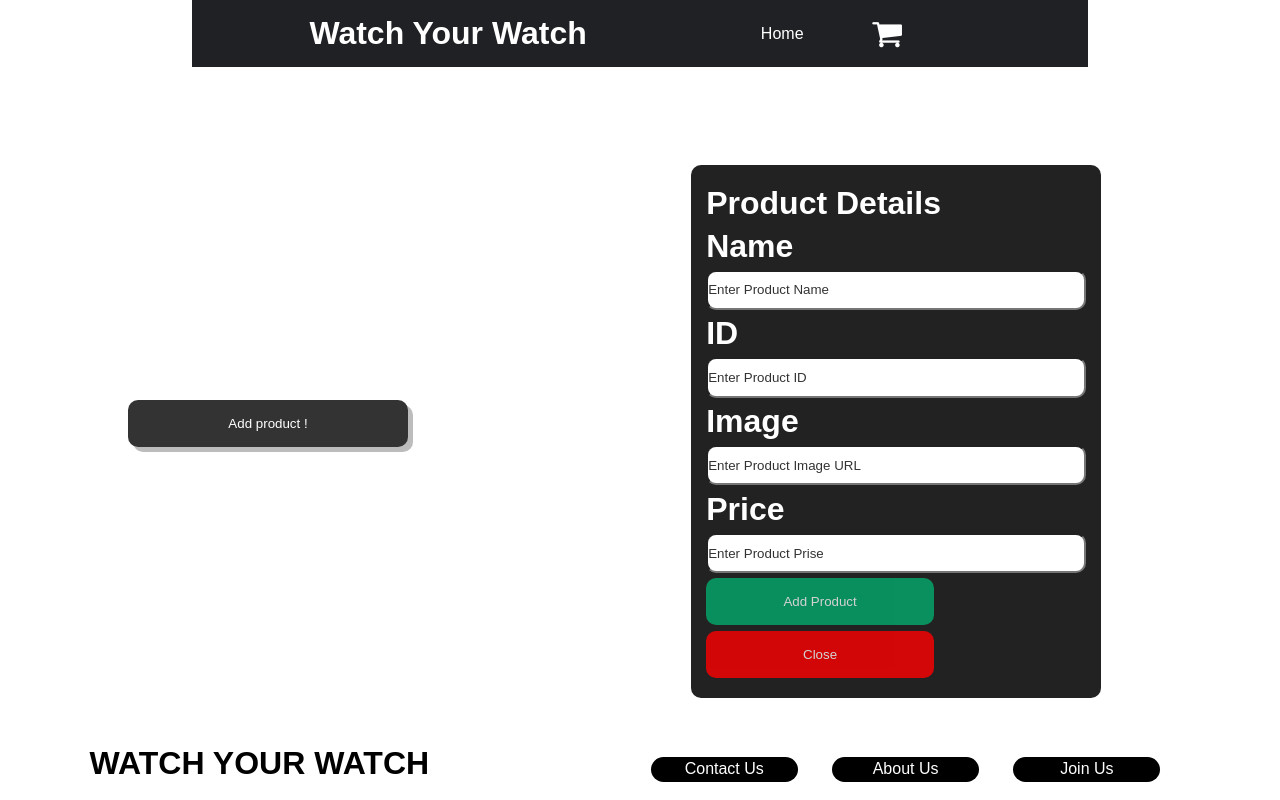
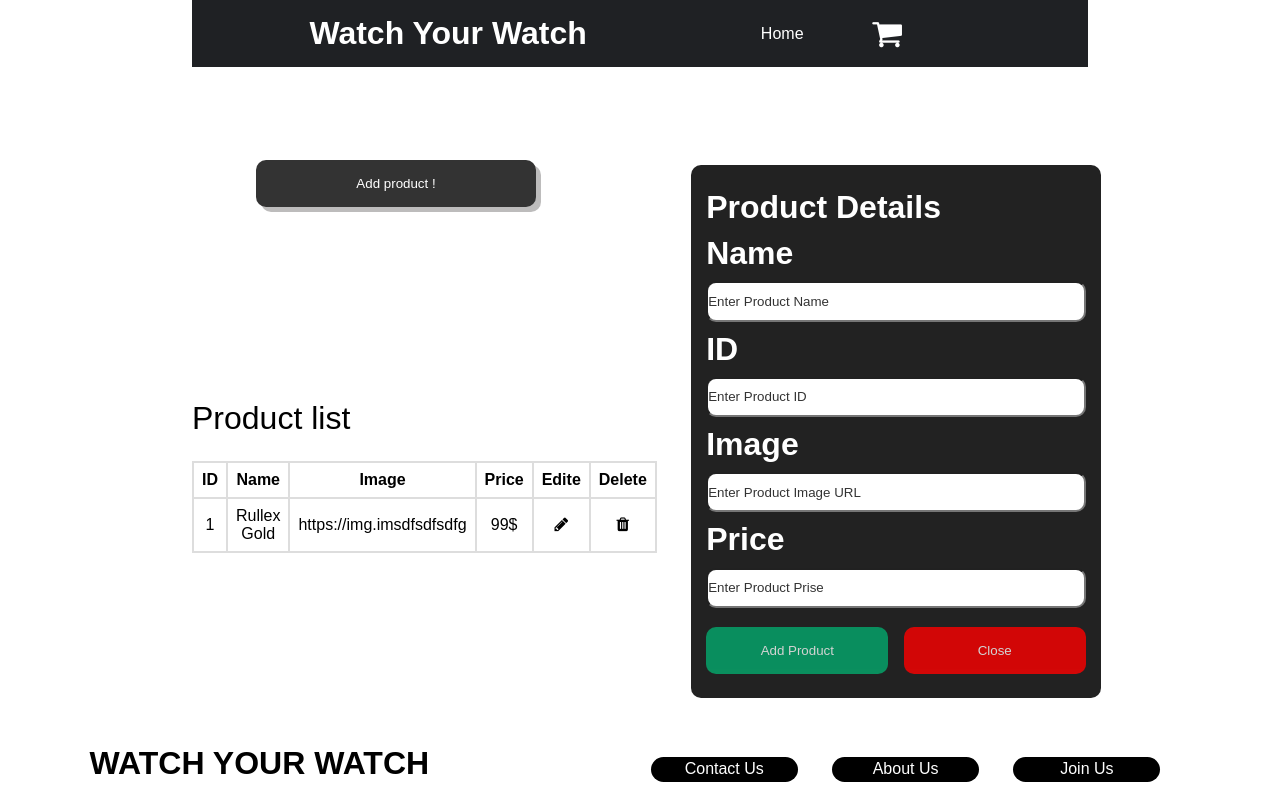
Before and after one commit to GSG-G10/Watch-Store, a website: page seller.html in a window 1280 px wide. Drawn offline with Linux system fonts and the light colour scheme; a web font is replaced by a local one.

Commit message:
Add products table and Add product button Relates #17 #10

```diff
--- a/seller.html
+++ b/seller.html
@@ -42,13 +42,38 @@
             <input type="url" placeholder="Enter Product Image URL" required />
             <label><b>Price</b></label>
             <input type="number" placeholder="Enter Product Prise" required />
+            <div class="form-buttons">
                 <button type="button" class="btn" onclick="closeForm()">
             Add Product
           </button>
                 <button type="button" class="btn cancel" onclick="closeForm()">
             Close
           </button>
+            </div>
         </form>
+    </div>
+    <div class="container">
+        <h1 class="table-title">Product list</h1>
+        <table class="table">
+            <tbody>
+                <tr>
+                    <th>ID</th>
+                    <th>Name</th>
+                    <th>Image</th>
+                    <th>Price</th>
+                    <th>Edite</th>
+                    <th>Delete</th>
+                </tr>
+                <tr>
+                    <td>1</td>
+                    <td>Rullex Gold</td>
+                    <td>https://img.imsdfsdfsdfg</td>
+                    <td>99$</td>
+                    <td><i class="fa fa-pencil" aria-hidden="true"></i></td>
+                    <td><i class="fa fa-trash" aria-hidden="true"></i></td>
+                </tr>
+            </tbody>
+        </table>
     </div>
     <footer class="footer">
         <div class="image-footer">
--- a/styles/seller.css
+++ b/styles/seller.css
@@ -69,6 +69,7 @@ body {
 }
 
 .AddProduct-btn {
+    font-family: var(--HammerSmith-Font);
     background-color: rgb(0, 0, 0);
     color: white;
     padding: 16px 20px;
@@ -76,8 +77,8 @@ body {
     cursor: pointer;
     opacity: 0.8;
     position: fixed;
-    top: 50%;
-    left: 10%;
+    top: 20%;
+    left: 20%;
     width: 280px;
     border-radius: 10px;
     box-shadow: 5px 5px #adacac;
@@ -129,13 +130,19 @@ h1 {
     font-family: var(--HammerSmith-Font);
 }
 
+#logo2 {
+    position: left;
+    width: 50%;
+    height: 20%;
+}
+
 .form-container .btn {
     background-color: #04aa6d;
     color: white;
     padding: 16px 20px;
     border: none;
     cursor: pointer;
-    width: 60%;
+    width: 48%;
     opacity: 0.8;
     border-radius: 10px;
     font-family: var(--HammerSmith-Font);
@@ -148,6 +155,36 @@ h1 {
 .form-container .btn:hover,
 .open-button:hover {
     opacity: 1;
+}
+
+.form-buttons {
+    width: 100%;
+    align-self: center;
+    display: flex;
+    justify-content: space-between;
+    margin-top: 10px;
+}
+
+
+/* Table  */
+
+.table-title {
+    font-weight: 500;
+    margin-bottom: 3vh;
+}
+
+.table {
+    max-width: 50%;
+    font-family: var(--HammerSmith-Font);
+    border-collapse: collapse;
+    font-weight: lighter;
+}
+
+td,
+th {
+    border: 2px solid #dddddd;
+    text-align: center;
+    padding: 0.5rem;
 }
 
 @media screen and (max-width: 780px) {
```
Lines whose indentation alone changed are shown as unchanged.
